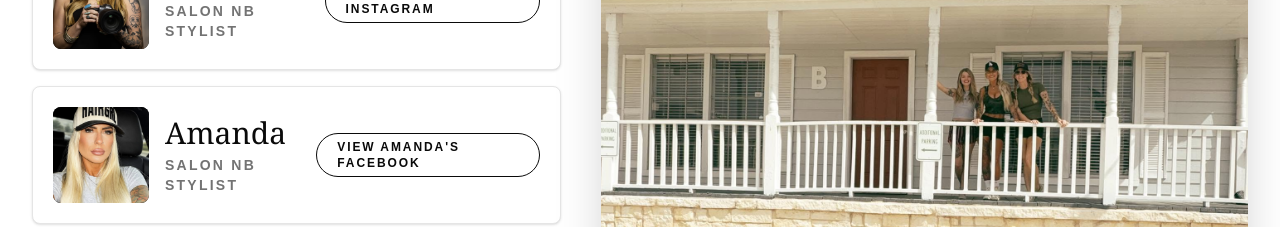
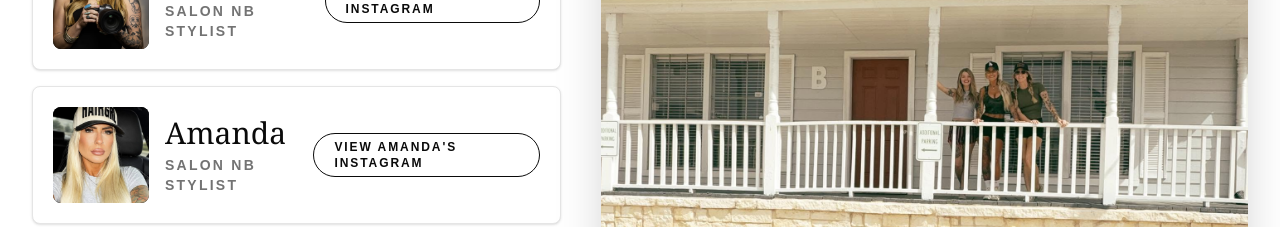
Before and after one commit to ITcowboyatx/SALONNB, a Next.js app: page / in a window 1280 px wide. Shown: the part 3860-4087 px from the top of the page. Built offline with nearby package versions, Linux system fonts and the light colour scheme.

Commit message:
Update Amanda stylist Instagram link

```diff
--- a/src/data/site.ts
+++ b/src/data/site.ts
@@ -180,8 +180,8 @@ export const stylists = [
   {
     name: "Amanda",
     role: "Salon NB stylist",
-    socialLabel: "View Amanda's Facebook",
-    socialUrl: "https://www.facebook.com/amanda.marie.morgan.2025",
+    socialLabel: "View Amanda's Instagram",
+    socialUrl: "https://www.instagram.com/amanduh_doeshair_tx/",
     image: {
       src: "/images/stylist-amanda.png",
       alt: "Amanda, Salon NB stylist",
```
